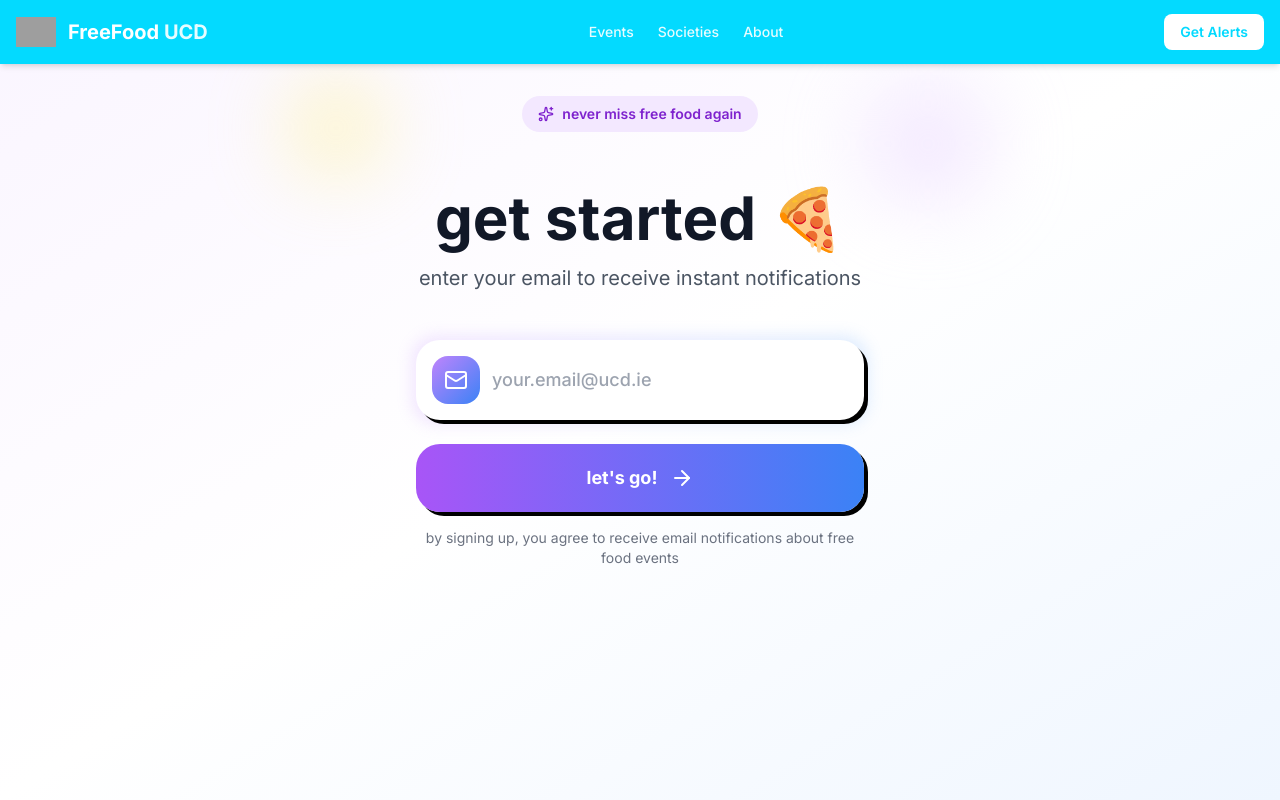
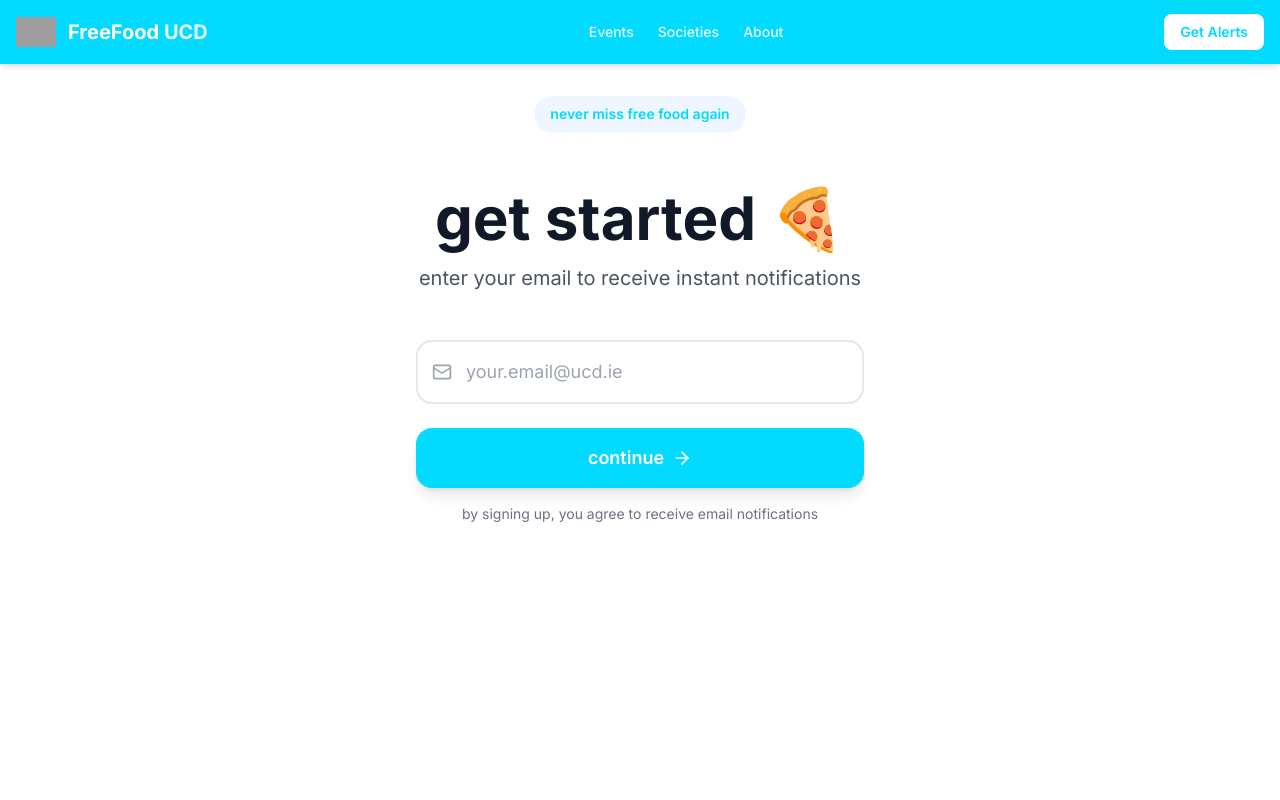
Before and after one commit to FreeFoodUCD/FreeFoodUCD, a Next.js app in the folder frontend/: page /signup in a window 1280 px wide. Built offline with nearby package versions, Linux system fonts and the light colour scheme; grey boxes are pictures that could not be loaded.

Commit message:
Fix signup page design - clean blue theme, minimal

```diff
--- a/frontend/app/signup/page.tsx
+++ b/frontend/app/signup/page.tsx
@@ -2,7 +2,7 @@
 
 import { Header } from '@/components/Header';
 import { useState } from 'react';
-import { Mail, ArrowRight, Check, AlertCircle, Sparkles } from 'lucide-react';
+import { Mail, ArrowRight, Check, AlertCircle } from 'lucide-react';
 import Link from 'next/link';
 import { api } from '@/lib/api';
 
@@ -50,7 +50,7 @@ export default function SignupPage() {
   };
 
   return (
-    <div className="min-h-screen bg-gradient-to-br from-purple-50 via-white to-blue-50">
+    <div className="min-h-screen bg-white">
       <Header />
 
       <main className="pt-24 pb-16 px-4">
@@ -59,17 +59,10 @@ export default function SignupPage() {
           {/* Step 1: Email Form */}
           {step === 'form' && (
             <div className="text-center">
-              {/* Decorative Elements */}
-              <div className="relative mb-8">
-                <div className="absolute -top-4 -left-4 w-24 h-24 bg-yellow-200 rounded-full opacity-50 blur-2xl"></div>
-                <div className="absolute -top-4 -right-4 w-32 h-32 bg-purple-200 rounded-full opacity-50 blur-2xl"></div>
-
-                <div className="relative">
-                  <div className="inline-flex items-center gap-2 px-4 py-2 rounded-full bg-purple-100 text-purple-700 text-sm font-semibold mb-6">
-                    <Sparkles className="w-4 h-4" />
+              <div className="mb-8">
+                <span className="inline-block px-4 py-2 rounded-full bg-blue-50 text-primary text-sm font-semibold mb-6">
                   never miss free food again
-                  </div>
-                </div>
+                </span>
               </div>
 
               <h1 className="text-5xl md:text-6xl font-bold text-gray-900 mb-4">
@@ -80,55 +73,49 @@ export default function SignupPage() {
               </p>
 
               <form onSubmit={handleSubmit} className="max-w-md mx-auto">
-                {/* Error Message */}
                 {error && (
-                  <div className="mb-6 p-4 rounded-2xl bg-red-50 border-2 border-red-200 flex items-start gap-3 animate-shake">
+                  <div className="mb-6 p-4 rounded-xl bg-red-50 border border-red-200 flex items-start gap-3">
                     <AlertCircle className="w-5 h-5 text-red-600 flex-shrink-0 mt-0.5" />
                     <p className="text-sm text-red-800 font-medium">{error}</p>
                   </div>
                 )}
 
-                {/* Email Input with Cartoon Style */}
-                <div className="mb-6 relative">
-                  <div className="absolute -inset-1 bg-gradient-to-r from-purple-400 to-blue-400 rounded-2xl opacity-20 blur"></div>
-                  <div className="relative bg-white rounded-2xl border-3 border-gray-900 shadow-[4px_4px_0px_0px_rgba(0,0,0,1)] hover:shadow-[6px_6px_0px_0px_rgba(0,0,0,1)] transition-all">
-                    <div className="flex items-center gap-3 p-4">
-                      <div className="w-12 h-12 rounded-xl bg-gradient-to-br from-purple-400 to-blue-500 flex items-center justify-center flex-shrink-0">
-                        <Mail className="w-6 h-6 text-white" />
+                <div className="mb-6">
+                  <div className="relative">
+                    <div className="absolute inset-y-0 left-4 flex items-center pointer-events-none">
+                      <Mail className="w-5 h-5 text-gray-400" />
                     </div>
                     <input
                       type="email"
                       value={email}
                       onChange={(e) => setEmail(e.target.value)}
                       placeholder="your.email@ucd.ie"
-                        className="flex-1 text-lg font-medium text-gray-900 placeholder-gray-400 focus:outline-none bg-transparent"
+                      className="w-full pl-12 pr-4 py-4 rounded-xl border-2 border-gray-200 focus:border-primary focus:outline-none text-lg transition-colors"
                       required
                     />
                   </div>
                 </div>
-                </div>
 
-                {/* Submit Button with Cartoon Style */}
                 <button
                   type="submit"
                   disabled={isSubmitting}
-                  className="w-full px-8 py-5 rounded-2xl bg-gradient-to-r from-purple-500 to-blue-500 text-white text-lg font-bold border-3 border-gray-900 shadow-[4px_4px_0px_0px_rgba(0,0,0,1)] hover:shadow-[6px_6px_0px_0px_rgba(0,0,0,1)] hover:translate-x-[-2px] hover:translate-y-[-2px] transition-all disabled:opacity-50 disabled:cursor-not-allowed disabled:hover:translate-x-0 disabled:hover:translate-y-0 flex items-center justify-center gap-3"
+                  className="w-full px-8 py-4 rounded-xl bg-primary text-white text-lg font-semibold hover:bg-primary-dark transition-all shadow-lg hover:shadow-xl disabled:opacity-50 disabled:cursor-not-allowed flex items-center justify-center gap-2"
                 >
                   {isSubmitting ? (
                     <>
-                      <div className="w-5 h-5 border-3 border-white border-t-transparent rounded-full animate-spin"></div>
-                      sending magic link...
+                      <div className="w-5 h-5 border-2 border-white border-t-transparent rounded-full animate-spin"></div>
+                      sending...
                     </>
                   ) : (
                     <>
-                      let's go!
-                      <ArrowRight className="w-6 h-6" />
+                      continue
+                      <ArrowRight className="w-5 h-5" />
                     </>
                   )}
                 </button>
 
                 <p className="text-sm text-gray-500 mt-4">
-                  by signing up, you agree to receive email notifications about free food events
+                  by signing up, you agree to receive email notifications
                 </p>
               </form>
             </div>
@@ -137,12 +124,12 @@ export default function SignupPage() {
           {/* Step 2: Verification */}
           {step === 'verify' && (
             <div className="text-center">
-              <div className="w-24 h-24 rounded-full bg-gradient-to-br from-purple-400 to-blue-500 flex items-center justify-center mx-auto mb-6 border-3 border-gray-900 shadow-[4px_4px_0px_0px_rgba(0,0,0,1)]">
-                <Mail className="w-12 h-12 text-white" />
+              <div className="w-20 h-20 rounded-full bg-blue-50 flex items-center justify-center mx-auto mb-6">
+                <Mail className="w-10 h-10 text-primary" />
               </div>
 
               <h1 className="text-4xl md:text-5xl font-bold text-gray-900 mb-4">
-                check your email! 📬
+                check your email 📬
               </h1>
 
               <p className="text-lg text-gray-600 mb-8">
@@ -152,7 +139,7 @@ export default function SignupPage() {
 
               <form onSubmit={handleVerify} className="max-w-md mx-auto">
                 {error && (
-                  <div className="mb-6 p-4 rounded-2xl bg-red-50 border-2 border-red-200 flex items-start gap-3">
+                  <div className="mb-6 p-4 rounded-xl bg-red-50 border border-red-200 flex items-start gap-3">
                     <AlertCircle className="w-5 h-5 text-red-600 flex-shrink-0 mt-0.5" />
                     <p className="text-sm text-red-800 font-medium">{error}</p>
                   </div>
@@ -165,7 +152,7 @@ export default function SignupPage() {
                     onChange={(e) => setVerificationCode(e.target.value.replace(/\D/g, '').slice(0, 6))}
                     placeholder="000000"
                     maxLength={6}
-                    className="w-full px-6 py-5 rounded-2xl border-3 border-gray-900 text-center text-3xl font-bold tracking-[0.5em] focus:outline-none focus:shadow-[4px_4px_0px_0px_rgba(0,0,0,1)] transition-all"
+                    className="w-full px-6 py-5 rounded-xl border-2 border-gray-200 focus:border-primary focus:outline-none text-center text-3xl font-bold tracking-[0.5em] transition-colors"
                     required
                   />
                   <p className="text-sm text-gray-500 mt-2">
@@ -176,17 +163,17 @@ export default function SignupPage() {
                 <button
                   type="submit"
                   disabled={isSubmitting || verificationCode.length !== 6}
-                  className="w-full px-8 py-5 rounded-2xl bg-gradient-to-r from-purple-500 to-blue-500 text-white text-lg font-bold border-3 border-gray-900 shadow-[4px_4px_0px_0px_rgba(0,0,0,1)] hover:shadow-[6px_6px_0px_0px_rgba(0,0,0,1)] hover:translate-x-[-2px] hover:translate-y-[-2px] transition-all disabled:opacity-50 disabled:cursor-not-allowed disabled:hover:translate-x-0 disabled:hover:translate-y-0 flex items-center justify-center gap-3"
+                  className="w-full px-8 py-4 rounded-xl bg-primary text-white text-lg font-semibold hover:bg-primary-dark transition-all shadow-lg hover:shadow-xl disabled:opacity-50 disabled:cursor-not-allowed flex items-center justify-center gap-2"
                 >
                   {isSubmitting ? (
                     <>
-                      <div className="w-5 h-5 border-3 border-white border-t-transparent rounded-full animate-spin"></div>
+                      <div className="w-5 h-5 border-2 border-white border-t-transparent rounded-full animate-spin"></div>
                       verifying...
                     </>
                   ) : (
                     <>
                       verify & complete
-                      <Check className="w-6 h-6" />
+                      <Check className="w-5 h-5" />
                     </>
                   )}
                 </button>
@@ -194,7 +181,7 @@ export default function SignupPage() {
                 <button
                   type="button"
                   onClick={() => setStep('form')}
-                  className="mt-4 text-gray-600 hover:text-gray-900 font-medium"
+                  className="mt-4 text-gray-600 hover:text-gray-900 font-medium transition-colors"
                 >
                   ← use different email
                 </button>
@@ -205,11 +192,8 @@ export default function SignupPage() {
           {/* Step 3: Success */}
           {step === 'success' && (
             <div className="text-center">
-              <div className="relative mb-8">
-                <div className="absolute inset-0 bg-gradient-to-r from-green-200 to-blue-200 rounded-full opacity-50 blur-3xl animate-pulse"></div>
-                <div className="relative w-32 h-32 rounded-full bg-gradient-to-br from-green-400 to-blue-500 flex items-center justify-center mx-auto border-4 border-gray-900 shadow-[6px_6px_0px_0px_rgba(0,0,0,1)]">
-                  <Check className="w-16 h-16 text-white" strokeWidth={3} />
-                </div>
+              <div className="w-24 h-24 rounded-full bg-green-50 flex items-center justify-center mx-auto mb-6">
+                <Check className="w-12 h-12 text-green-600" />
               </div>
 
               <h1 className="text-5xl md:text-6xl font-bold text-gray-900 mb-4">
@@ -220,27 +204,27 @@ export default function SignupPage() {
                 you'll now get instant email alerts about free food events
               </p>
 
-              <div className="bg-white rounded-3xl p-8 mb-8 max-w-md mx-auto border-3 border-gray-900 shadow-[6px_6px_0px_0px_rgba(0,0,0,1)]">
-                <h3 className="text-2xl font-bold text-gray-900 mb-6">what's next?</h3>
+              <div className="bg-gray-50 rounded-2xl p-8 mb-8 max-w-md mx-auto">
+                <h3 className="text-xl font-bold text-gray-900 mb-6">what's next?</h3>
                 <ul className="text-left space-y-4">
-                  <li className="flex items-start gap-4">
-                    <span className="flex-shrink-0 w-8 h-8 rounded-full bg-purple-500 text-white font-bold flex items-center justify-center border-2 border-gray-900">1</span>
-                    <span className="text-gray-700 font-medium pt-1">we monitor UCD society Instagram accounts</span>
+                  <li className="flex items-start gap-3">
+                    <span className="flex-shrink-0 w-6 h-6 rounded-full bg-primary text-white text-sm font-bold flex items-center justify-center mt-0.5">1</span>
+                    <span className="text-gray-700">we monitor UCD society Instagram accounts</span>
                   </li>
-                  <li className="flex items-start gap-4">
-                    <span className="flex-shrink-0 w-8 h-8 rounded-full bg-blue-500 text-white font-bold flex items-center justify-center border-2 border-gray-900">2</span>
-                    <span className="text-gray-700 font-medium pt-1">when free food is posted, you get an instant email</span>
+                  <li className="flex items-start gap-3">
+                    <span className="flex-shrink-0 w-6 h-6 rounded-full bg-primary text-white text-sm font-bold flex items-center justify-center mt-0.5">2</span>
+                    <span className="text-gray-700">when free food is posted, you get an instant email</span>
                   </li>
-                  <li className="flex items-start gap-4">
-                    <span className="flex-shrink-0 w-8 h-8 rounded-full bg-green-500 text-white font-bold flex items-center justify-center border-2 border-gray-900">3</span>
-                    <span className="text-gray-700 font-medium pt-1">never miss free food again!</span>
+                  <li className="flex items-start gap-3">
+                    <span className="flex-shrink-0 w-6 h-6 rounded-full bg-primary text-white text-sm font-bold flex items-center justify-center mt-0.5">3</span>
+                    <span className="text-gray-700">never miss free food again!</span>
                   </li>
                 </ul>
               </div>
 
               <Link
                 href="/"
-                className="inline-flex items-center gap-2 px-8 py-4 rounded-2xl bg-gray-900 text-white font-bold border-3 border-gray-900 shadow-[4px_4px_0px_0px_rgba(0,0,0,1)] hover:shadow-[6px_6px_0px_0px_rgba(0,0,0,1)] hover:translate-x-[-2px] hover:translate-y-[-2px] transition-all"
+                className="inline-flex items-center gap-2 px-6 py-3 rounded-xl text-primary hover:bg-blue-50 transition-colors font-semibold"
               >
                 ← back to home
               </Link>
```
Lines whose indentation alone changed are shown as unchanged.
